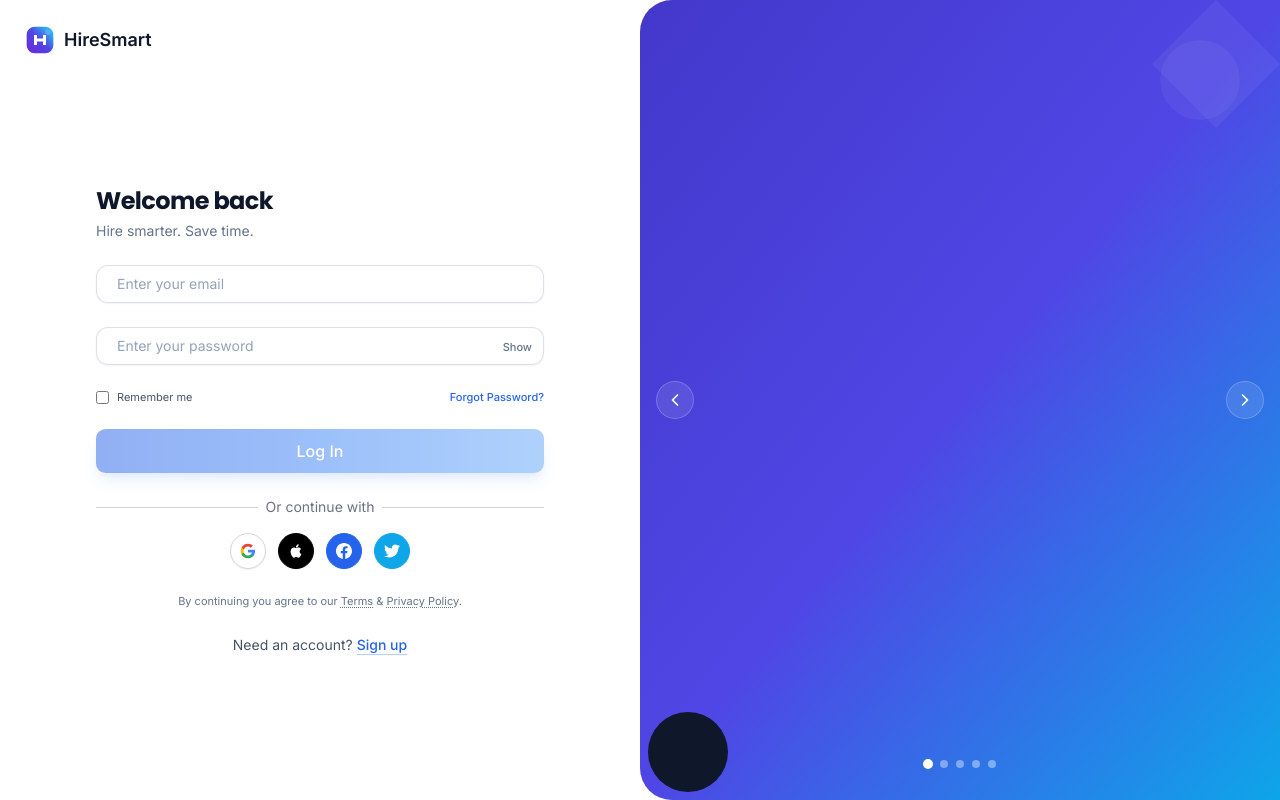
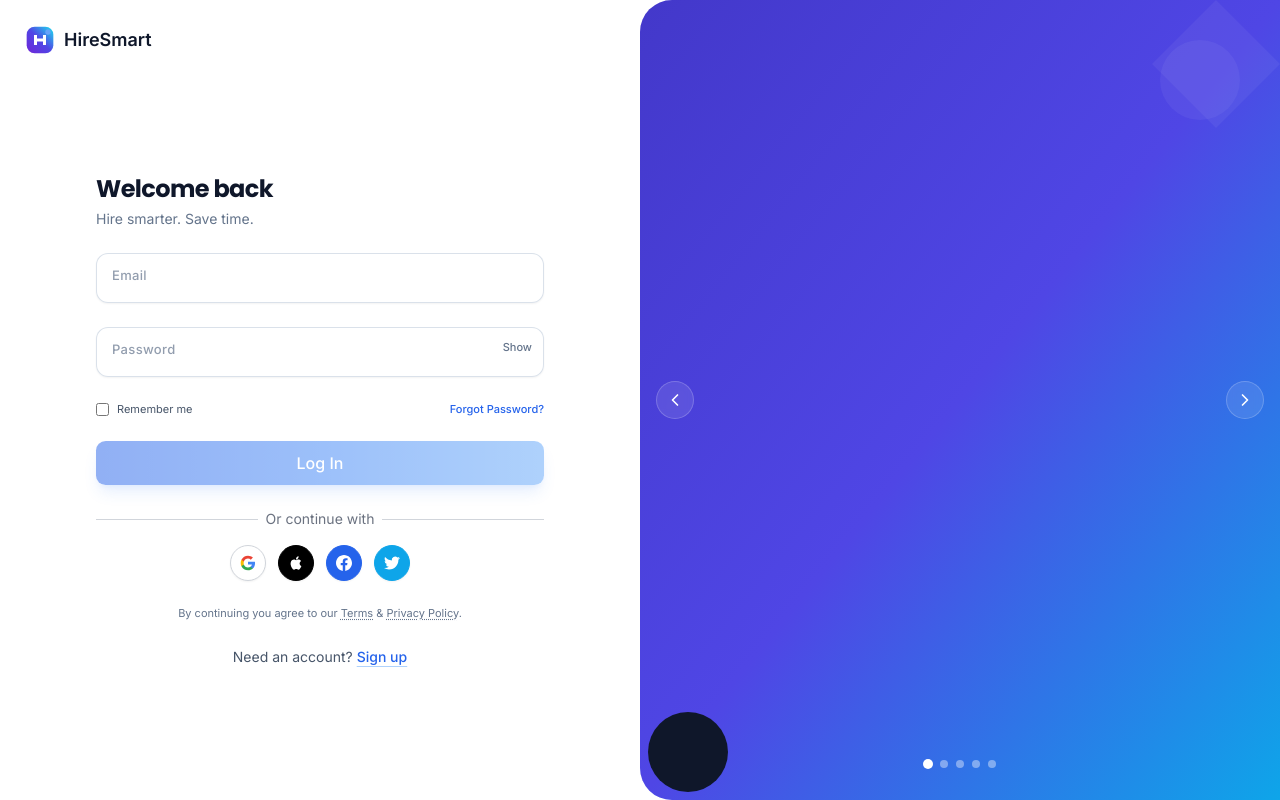
Before and after one commit to krishang2205/HireSmart, a React (Vite) app: page /auth/login in a window 1280 px wide. Built offline with nearby package versions, Linux system fonts and the light colour scheme.

Commit message:
fix: label spacing & placeholder

```diff
--- a/src/components/auth/FloatingLabelInput.tsx
+++ b/src/components/auth/FloatingLabelInput.tsx
@@ -9,10 +9,13 @@ interface FloatingLabelInputProps extends InputHTMLAttributes<HTMLInputElement>
 export const FloatingLabelInput = forwardRef<HTMLInputElement, FloatingLabelInputProps>(
   ({ label, className = '', error, type = 'text', dense = false, ...rest }, ref) => {
     const id = useId();
-  const pad = dense ? 'px-3 py-2 text-[13px]' : 'px-4 py-2 text-sm';
+    const pad = dense ? 'px-3 pt-4 pb-1.5 text-[13px]' : 'px-4 pt-5 pb-2 text-sm';
     const labelPos = dense
-      ? 'left-3 top-2 text-[11px] peer-placeholder-shown:top-3 peer-placeholder-shown:text-[13px] peer-focus:top-2 peer-focus:text-[11px]'
-      : 'left-4 top-2.5 text-xs peer-placeholder-shown:top-3.5 peer-placeholder-shown:text-[13px] peer-focus:top-2.5 peer-focus:text-xs';
+      ? // raised the floated label slightly for more gap
+        'left-3 top-0.5 text-[11px] peer-placeholder-shown:top-3 peer-placeholder-shown:text-[13px] peer-focus:top-0.5 peer-focus:text-[11px]'
+      : // raised the floated label slightly for more gap
+        'left-4 top-1.5 text-xs peer-placeholder-shown:top-3.5 peer-placeholder-shown:text-[13px] peer-focus:top-1.5 peer-focus:text-xs';
+
     return (
       <div className="relative group">
         <input
@@ -20,14 +23,14 @@ export const FloatingLabelInput = forwardRef<HTMLInputElement, FloatingLabelInpu
           ref={ref}
           type={type}
           aria-invalid={!!error}
-              placeholder={label}
-              className={`peer w-full rounded-xl border bg-white/60 backdrop-blur placeholder:text-[#94a3b8] placeholder:pl-1 placeholder:align-middle ${pad} shadow-sm focus:outline-none focus:ring-2 focus:ring-blue-500/60 focus:border-blue-500 transition ${error ? 'border-red-400 focus:ring-red-500/50' : 'border-slate-300/70 hover:border-slate-400'} ${className} focus:placeholder-transparent`}
+          className={`peer w-full rounded-xl border bg-white/60 backdrop-blur placeholder-transparent ${pad} shadow-sm focus:outline-none focus:ring-2 focus:ring-blue-500/60 focus:border-blue-500 transition ${error ? 'border-red-400 focus:ring-red-500/50' : 'border-slate-300/70 hover:border-slate-400'} ${className}`}
+          placeholder=" " // prevents double text while keeping animation
           {...rest}
         />
         <label
           htmlFor={id}
           className={`pointer-events-none absolute ${labelPos} tracking-wide font-medium transition-all select-none
-            text-slate-500 peer-placeholder-shown:opacity-0 peer-focus:opacity-100 peer-focus:text-blue-600 ${error ? 'text-red-500 peer-focus:text-red-500' : ''}`}
+            text-slate-500 peer-placeholder-shown:text-slate-500/70 peer-focus:text-blue-600 ${error ? 'text-red-500 peer-focus:text-red-500' : ''}`}
         >
           {label}
         </label>
@@ -43,28 +46,44 @@ interface PasswordFieldProps extends Omit<FloatingLabelInputProps, 'type'> {
   showStrength?: boolean;
 }
 
-export const PasswordField = forwardRef<HTMLInputElement, PasswordFieldProps>(( { strength, showStrength, dense, ...props }, ref) => {
+export const PasswordField = forwardRef<HTMLInputElement, PasswordFieldProps>(
+  ({ strength, showStrength, dense, ...props }, ref) => {
     const [visible, setVisible] = React.useState(false);
-  const colors = ['bg-red-500','bg-orange-500','bg-yellow-500','bg-blue-500','bg-green-500'];
+    const colors = ['bg-red-500', 'bg-orange-500', 'bg-yellow-500', 'bg-blue-500', 'bg-green-500'];
+
     return (
       <div className={dense ? 'space-y-1' : 'space-y-1.5'}>
         <div className="relative">
           <FloatingLabelInput {...props} ref={ref} dense={dense} type={visible ? 'text' : 'password'} className="pr-12" />
-        <button type="button" aria-label={visible ? 'Hide password' : 'Show password'} onClick={() => setVisible(v=>!v)} className={`absolute right-3 ${dense ? 'top-2.5' : 'top-3'} text-[11px] font-medium text-slate-500 hover:text-slate-700 focus:outline-none`}>
+          <button
+            type="button"
+            aria-label={visible ? 'Hide password' : 'Show password'}
+            onClick={() => setVisible((v) => !v)}
+            className={`absolute right-3 ${dense ? 'top-2.5' : 'top-3'} text-[11px] font-medium text-slate-500 hover:text-slate-700 focus:outline-none`}
+          >
             {visible ? 'Hide' : 'Show'}
           </button>
         </div>
-      {showStrength && typeof strength === 'number' && strength >=0 && (
+        {showStrength && typeof strength === 'number' && strength >= 0 && (
           <div className={dense ? 'space-y-0.5' : 'space-y-1'}>
             <div className={`w-full rounded bg-slate-200 overflow-hidden ${dense ? 'h-1' : 'h-1.5'}`}>
-            <div className={`h-full transition-all duration-500 ${colors[strength]}`} style={{ width: `${(strength+1)*20}%` }} />
+              <div
+                className={`h-full transition-all duration-500 ${colors[strength]}`}
+                style={{ width: `${(strength + 1) * 20}%` }}
+              />
             </div>
-          <p className="text-[10.5px] text-slate-500">Strength: <span className="font-medium text-slate-700">{['Very weak','Weak','Fair','Good','Strong'][strength]}</span></p>
+            <p className="text-[10.5px] text-slate-500">
+              Strength:{' '}
+              <span className="font-medium text-slate-700">
+                {['Very weak', 'Weak', 'Fair', 'Good', 'Strong'][strength]}
+              </span>
+            </p>
           </div>
         )}
       </div>
     );
-});
+  }
+);
 PasswordField.displayName = 'PasswordField';
 
 // Custom Select component with proper react-hook-form integration
@@ -79,10 +98,10 @@ interface FloatingLabelSelectProps extends React.SelectHTMLAttributes<HTMLSelect
 export const FloatingLabelSelect = forwardRef<HTMLSelectElement, FloatingLabelSelectProps>(
   ({ label, className = '', error, dense = false, options, placeholder = 'Select an option', ...rest }, ref) => {
     const id = useId();
-  const pad = dense ? 'px-3 py-2 text-[13px]' : 'px-4 py-2 text-sm';
+    const pad = dense ? 'px-3 pt-4 pb-1.5 text-[13px]' : 'px-4 pt-5 pb-2 text-sm';
     const labelPos = dense
-      ? 'left-3 top-2 text-[11px] peer-placeholder-shown:top-3 peer-placeholder-shown:text-[13px] peer-focus:top-2 peer-focus:text-[11px]'
-      : 'left-4 top-2.5 text-xs peer-placeholder-shown:top-3.5 peer-placeholder-shown:text-[13px] peer-focus:top-2.5 peer-focus:text-xs';
+      ? 'left-3 top-0.5 text-[11px] peer-placeholder-shown:top-3 peer-placeholder-shown:text-[13px] peer-focus:top-0.5 peer-focus:text-[11px]'
+      : 'left-4 top-1.5 text-xs peer-placeholder-shown:top-3.5 peer-placeholder-shown:text-[13px] peer-focus:top-1.5 peer-focus:text-xs';
 
     return (
       <div className="relative group">
@@ -91,9 +110,12 @@ export const FloatingLabelSelect = forwardRef<HTMLSelectElement, FloatingLabelSe
           ref={ref}
           aria-invalid={!!error}
           className={`peer w-full rounded-xl border bg-white/60 backdrop-blur ${pad} shadow-sm focus:outline-none focus:ring-2 focus:ring-blue-500/60 focus:border-blue-500 transition appearance-none ${error ? 'border-red-400 focus:ring-red-500/50' : 'border-slate-300/70 hover:border-slate-400'} ${className}`}
+          defaultValue=""
           {...rest}
         >
-          <option value="" disabled style={{color: '#94a3b8'}}>{placeholder}</option>
+          <option value="" disabled>
+            {placeholder}
+          </option>
           {options.map((option) => (
             <option key={option.value} value={option.value}>
               {option.label}
@@ -101,7 +123,6 @@ export const FloatingLabelSelect = forwardRef<HTMLSelectElement, FloatingLabelSe
           ))}
         </select>
 
-        {/* Custom dropdown arrow */}
         <div className="absolute right-3 top-1/2 transform -translate-y-1/2 pointer-events-none">
           <svg className="w-4 h-4 text-slate-500" fill="none" stroke="currentColor" viewBox="0 0 24 24">
             <path strokeLinecap="round" strokeLinejoin="round" strokeWidth={2} d="M19 9l-7 7-7-7" />
@@ -111,7 +132,7 @@ export const FloatingLabelSelect = forwardRef<HTMLSelectElement, FloatingLabelSe
         <label
           htmlFor={id}
           className={`pointer-events-none absolute ${labelPos} tracking-wide font-medium transition-all select-none
-            text-slate-500 peer-placeholder-shown:opacity-0 peer-focus:opacity-100 peer-focus:text-blue-600 ${error ? 'text-red-500 peer-focus:text-red-500' : ''}`}
+            text-slate-500 peer-focus:text-blue-600 ${error ? 'text-red-500 peer-focus:text-red-500' : ''}`}
         >
           {label}
         </label>
```
Lines whose indentation alone changed are shown as unchanged.
